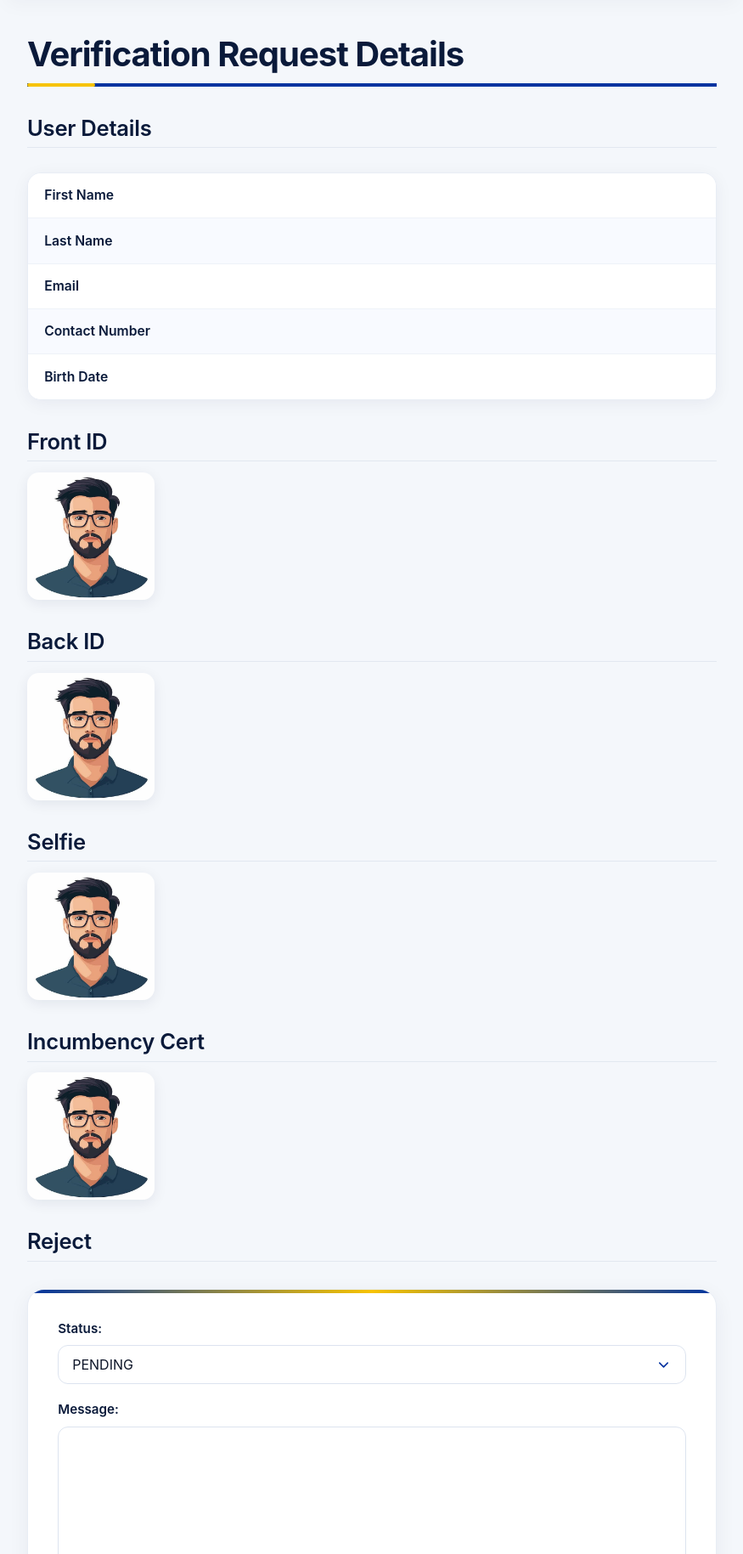
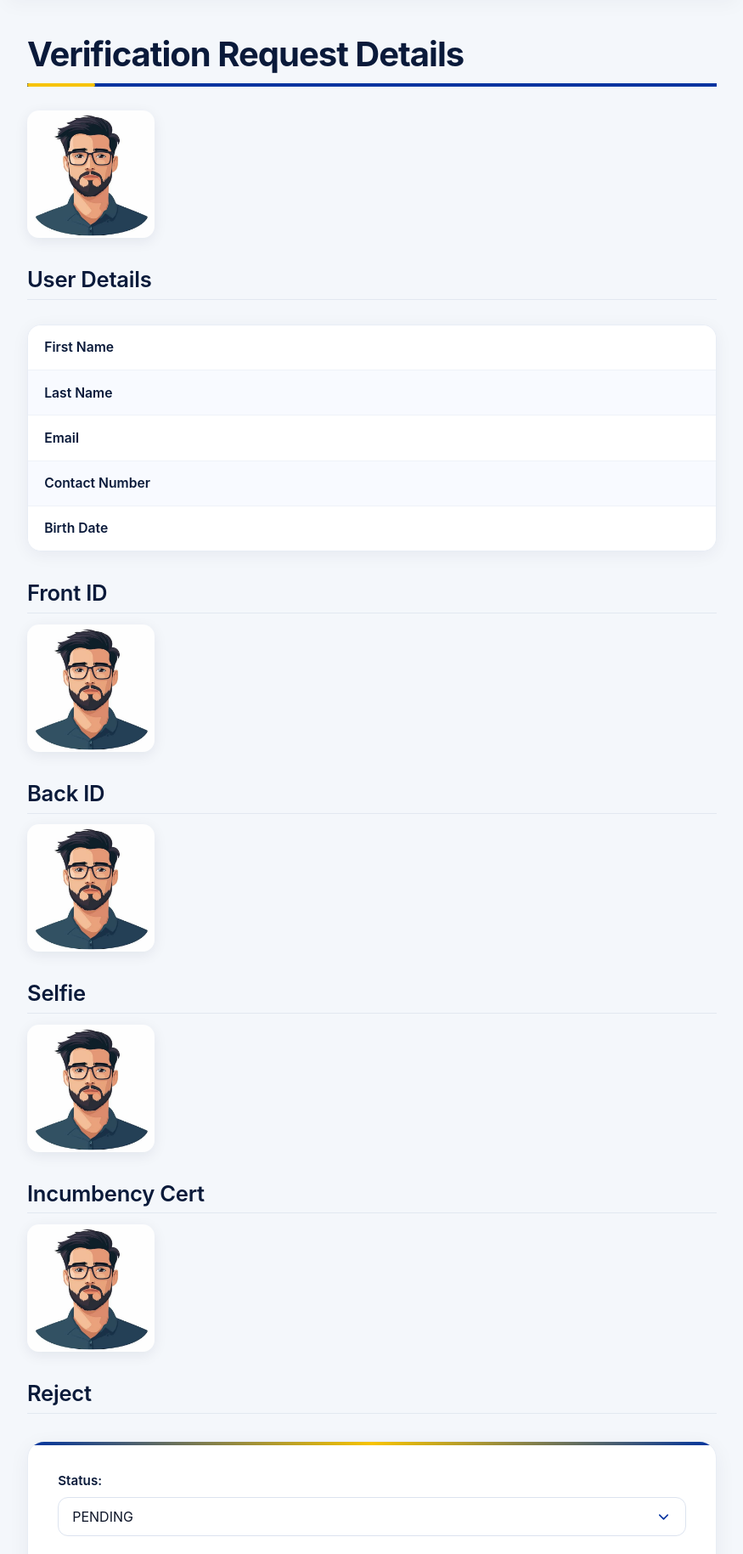
Before and after one commit to Hypothalamus143/FlooD.Onate, a Django app: template templates/moderator/verification_details.html in a window 1280 px wide. Shown: the part 69-1898 px from the top of the page at 85% size, without its empty margins (202-1077 px from the left). Run offline with Django 5.2, Linux system fonts and the light colour scheme; the template is opened without the code that fills it: values that come from a table or form of the project are taken from there, others are empty.

Commit message:
feat: added profile picture in verification details

```diff
--- a/apps/moderator/views.py
+++ b/apps/moderator/views.py
@@ -4,6 +4,7 @@ from ..accounts.models import ModeratorAccount, OfficialAccount
 from ..users.models import User
 from ..accounts.forms import OfficialAccountForm
 from ..verification_request.forms import VerificationRequestManagementForm
+from ..profiles.models import Profile
 from django.db.models import Subquery
 
 # Create your views here.
@@ -22,6 +23,7 @@ def verification_details(request, id):
     if(not ModeratorAccount.objects.filter(user=request.user).first()):
         return redirect("home:home")
     user = User.objects.get(id=id)
+    profile = Profile.objects.get(id=id)
     verification_request = VerificationRequest.objects.get(user=user)
     if request.method == "POST":
         form_official_account = OfficialAccountForm(request.POST)
@@ -38,7 +40,7 @@ def verification_details(request, id):
         print("Not Valid")
     form_official_account = OfficialAccountForm()
     form_verification_request = VerificationRequestManagementForm(instance=verification_request)
-    return render(request, "moderator/verification_details.html", {"verification_request":verification_request, "user":user, "form_official_account":form_official_account, "form_verification_request":form_verification_request})
+    return render(request, "moderator/verification_details.html", {"verification_request":verification_request, "user":user, "form_official_account":form_official_account, "form_verification_request":form_verification_request, "profile":profile})
 
 def moderators(request):
     if(not ModeratorAccount.objects.filter(user=request.user).first()):
--- a/templates/moderator/verification_details.html
+++ b/templates/moderator/verification_details.html
@@ -3,6 +3,11 @@
 {%block title%}Moderator{% endblock %}
 {% block content %}
     <h1>Verification Request Details</h1>
+    {% if profile.profile_image %}
+        <img src="{{ profile.profile_image.url }}" alt="{{ profile.user.username }}'s Avatar" width="150" height="150">
+    {% else %}
+        <img src="{% static 'images/default-avatar.jpg' %}" alt="Default Avatar" width="150" height="150">
+    {% endif %}
     <h2>User Details</h2>
     <table>
         <tr>
```
